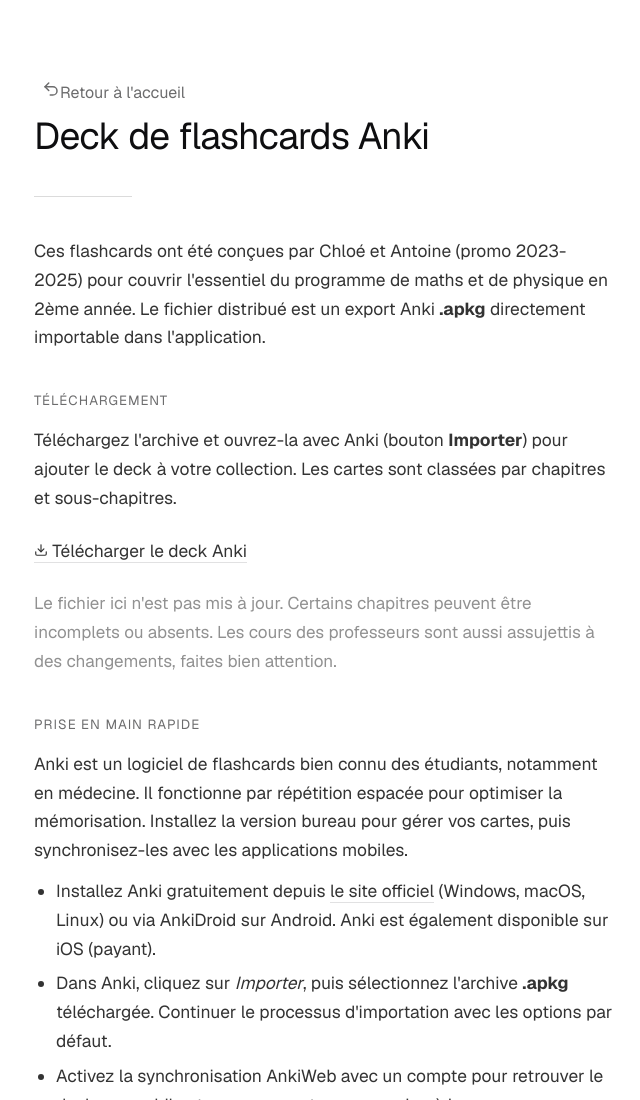
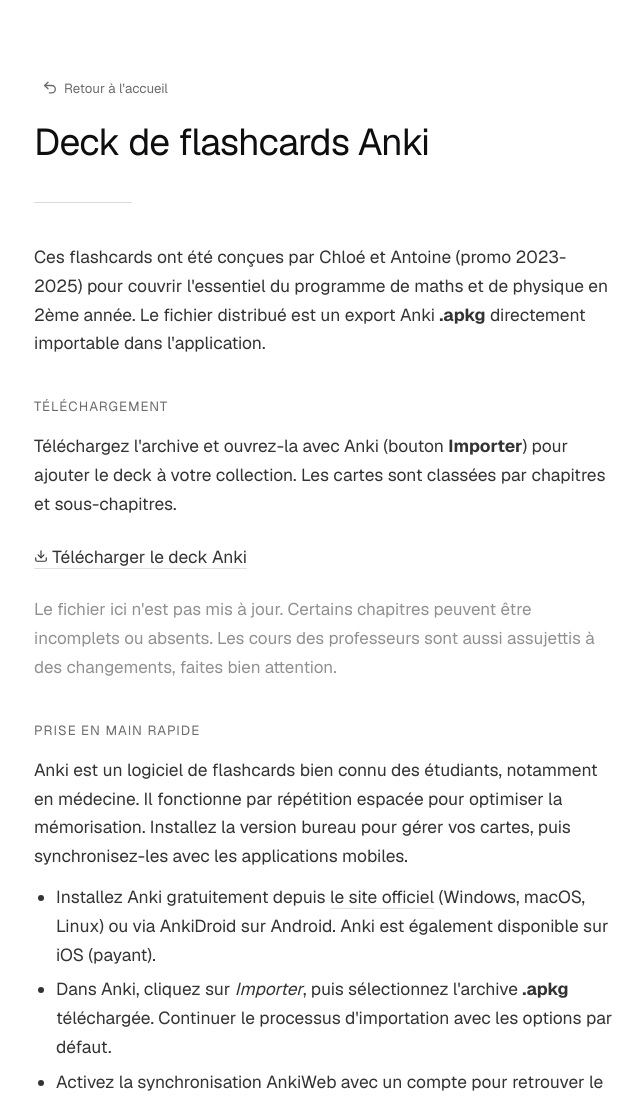
Before and after one commit to pierrelouis-cmrt/CapECL, a plain HTML site: page anki/index.html in a window 1280 px wide. Shown: the top 1100 px of the page, without its empty margins (316-956 px from the left). Drawn offline with nearby package versions, Linux system fonts and the light colour scheme.

Commit message:
improved back button

```diff
--- a/styles.css
+++ b/styles.css
@@ -227,13 +227,24 @@
 }
 
 .hero__back-link {
+  display: inline-flex;
+  align-items: center;
+  gap: 6px;
   color: var(--color-grey-mid);
   text-decoration: none;
+  font-size: var(--font-size-body-xs);
+  margin-bottom: var(--spacing-xs);
+  transition: color 0.2s ease;
 }
 
-.hero__back-link:hover,
-.hero__back-link:focus-visible {
+.hero__back-link:hover {
   text-decoration: underline;
+}
+
+.hero__back-link svg {
+  width: 16px;
+  height: 16px;
+  transform: translateY(-1.5px);
 }
 
 .font-preview {
```
